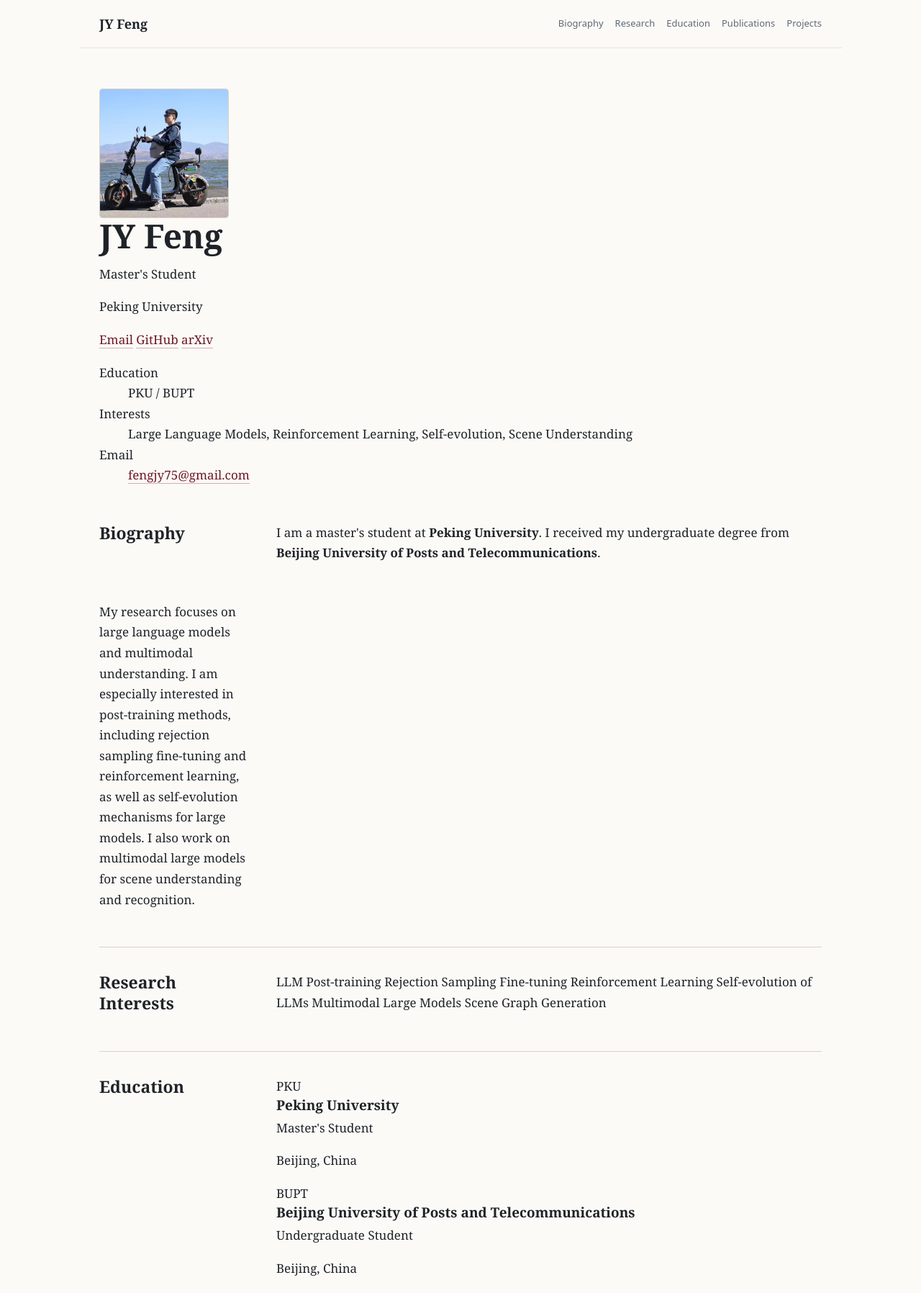
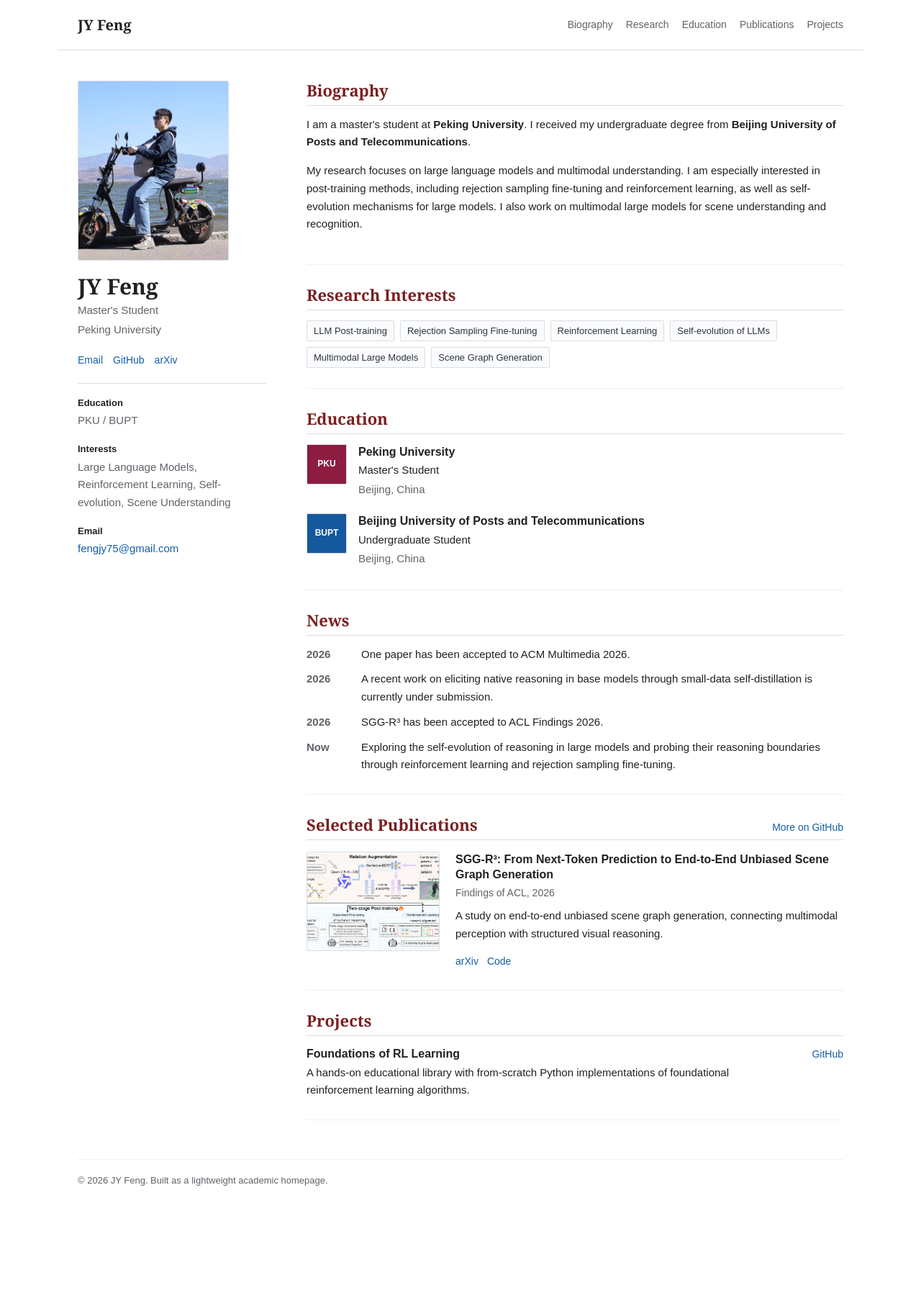
Before and after one commit to tequila28/tequila28.github.io, a plain HTML site: page index.html in a window 1280 px wide. Shown: the top 1796 px of the page at 72% size. After the commit the page ends 1688 px from the top, so only its background shows below. Drawn offline with Linux system fonts and the light colour scheme.

Commit message:
Update styles.css

```diff
--- a/styles.css
+++ b/styles.css
@@ -1,14 +1,14 @@
 :root {
-  color-scheme: light;
-  --bg: #fbfaf7;
-  --text: #1f2328;
-  --muted: #606975;
-  --line: #d8d2c6;
-  --soft-line: #ebe5da;
-  --accent: #8b1e2d;
-  --accent-ink: #6f1724;
-  --panel: #fffdf8;
-  --max: 1060px;
+  --background: #ffffff;
+  --paper: #ffffff;
+  --text: #202124;
+  --muted: #5f6368;
+  --border: #d9dde3;
+  --soft-border: #edf0f3;
+  --link: #145ea8;
+  --link-hover: #0a3f75;
+  --accent: #7a1f1f;
+  --max-width: 1120px;
 }
 
 * {
@@ -21,22 +21,21 @@
 
 body {
   margin: 0;
-  background: var(--bg);
+  background: var(--background);
   color: var(--text);
-  font-family: Georgia, "Times New Roman", serif;
-  font-size: 17px;
-  line-height: 1.68;
+  font-family: Arial, Helvetica, sans-serif;
+  font-size: 15px;
+  line-height: 1.65;
 }
 
 a {
-  color: var(--accent-ink);
+  color: var(--link);
   text-decoration: none;
-  border-bottom: 1px solid color-mix(in srgb, var(--accent) 35%, transparent);
 }
 
 a:hover {
-  color: var(--accent);
-  border-bottom-color: currentColor;
+  color: var(--link-hover);
+  text-decoration: underline;
 }
 
 .site-header {
@@ -46,72 +45,67 @@
   display: flex;
   align-items: center;
   justify-content: space-between;
-  gap: 28px;
-  max-width: var(--max);
+  max-width: var(--max-width);
   margin: 0 auto;
   padding: 18px 28px;
-  background: color-mix(in srgb, var(--bg) 92%, transparent);
-  border-bottom: 1px solid var(--soft-line);
-  backdrop-filter: blur(12px);
+  background: rgba(255, 255, 255, 0.96);
+  border-bottom: 1px solid var(--border);
+  backdrop-filter: blur(8px);
 }
 
 .brand {
   color: var(--text);
-  font-size: 18px;
+  font-family: Georgia, "Times New Roman", serif;
+  font-size: 20px;
   font-weight: 700;
-  border-bottom: 0;
+}
+
+.brand:hover {
+  color: var(--text);
+  text-decoration: none;
 }
 
 .nav {
   display: flex;
   flex-wrap: wrap;
   justify-content: flex-end;
-  gap: 16px;
-  font-family: ui-sans-serif, system-ui, -apple-system, BlinkMacSystemFont, "Segoe UI", sans-serif;
-  font-size: 13px;
-  letter-spacing: 0;
+  gap: 18px;
+  font-size: 14px;
 }
 
 .nav a {
   color: var(--muted);
-  border-bottom: 0;
 }
 
 .nav a:hover {
-  color: var(--accent);
+  color: var(--link);
 }
 
 .page {
-  max-width: var(--max);
+  display: grid;
+  grid-template-columns: 270px minmax(0, 1fr);
+  gap: 48px;
+  max-width: var(--max-width);
   margin: 0 auto;
-  padding: 56px 28px 36px;
+  padding: 42px 28px 32px;
 }
 
-.intro {
-  display: grid;
-  grid-template-columns: minmax(0, 1fr) 260px;
-  gap: 58px;
-  align-items: start;
-  padding-bottom: 42px;
-  border-bottom: 1px solid var(--line);
+.profile-panel {
+  position: sticky;
+  top: 86px;
+  align-self: start;
+  padding-right: 8px;
 }
 
-.eyebrow,
-.venue,
-.profile dt,
-.footer,
-.project > a,
-.paper-links,
-.link-row {
-  font-family: ui-sans-serif, system-ui, -apple-system, BlinkMacSystemFont, "Segoe UI", sans-serif;
-}
-
-.eyebrow {
-  margin: 0 0 10px;
-  color: var(--accent);
-  font-size: 13px;
-  font-weight: 700;
-  text-transform: uppercase;
+.portrait {
+  display: block;
+  width: 210px;
+  height: 250px;
+  object-fit: cover;
+  margin-bottom: 18px;
+  border: 1px solid var(--border);
+  border-radius: 2px;
+  background: #f6f7f8;
 }
 
 h1,
@@ -122,125 +116,138 @@
 }
 
 h1 {
-  margin-bottom: 14px;
-  font-size: 46px;
-  line-height: 1.08;
+  margin-bottom: 4px;
+  font-family: Georgia, "Times New Roman", serif;
+  font-size: 30px;
+  line-height: 1.18;
+}
+
+.position,
+.affiliation {
+  margin-bottom: 2px;
+  color: var(--muted);
+}
+
+.profile-links {
+  display: flex;
+  flex-wrap: wrap;
+  gap: 10px 14px;
+  margin: 18px 0 20px;
+  font-size: 14px;
+}
+
+.quick-info {
+  margin: 0;
+  padding-top: 16px;
+  border-top: 1px solid var(--border);
+}
+
+.quick-info div {
+  margin-bottom: 16px;
+}
+
+.quick-info dt {
+  margin-bottom: 2px;
+  color: var(--text);
+  font-size: 13px;
   font-weight: 700;
 }
 
+.quick-info dd {
+  margin: 0;
+  color: var(--muted);
+}
+
+.content {
+  min-width: 0;
+}
+
+.section {
+  padding: 0 0 28px;
+  margin-bottom: 28px;
+  border-bottom: 1px solid var(--soft-border);
+}
+
+.section:last-child {
+  margin-bottom: 0;
+}
+
 h2 {
-  margin-bottom: 18px;
-  font-size: 23px;
+  margin-bottom: 14px;
+  padding-bottom: 6px;
+  border-bottom: 1px solid var(--border);
+  color: var(--accent);
+  font-family: Georgia, "Times New Roman", serif;
+  font-size: 22px;
   line-height: 1.25;
 }
 
 h3 {
-  margin-bottom: 4px;
-  font-size: 19px;
+  margin-bottom: 3px;
+  font-size: 16px;
   line-height: 1.35;
 }
 
-.lead {
-  max-width: 760px;
-  color: #30363d;
-  font-size: 22px;
-  line-height: 1.46;
+.muted,
+.paper-meta {
+  color: var(--muted);
 }
 
-.intro-text p:not(.lead):not(.eyebrow) {
-  max-width: 760px;
+.tag-list {
+  display: flex;
+  flex-wrap: wrap;
+  gap: 8px;
 }
 
-.link-row {
-  display: flex;
-  flex-wrap: wrap;
+.tag-list span {
+  display: inline-flex;
+  align-items: center;
+  min-height: 28px;
+  padding: 3px 9px;
+  color: #30343b;
+  border: 1px solid var(--border);
+  border-radius: 2px;
+  background: #fafbfc;
+  font-size: 13px;
+}
+
+.timeline {
+  display: grid;
+  gap: 18px;
+}
+
+.timeline-item {
+  display: grid;
+  grid-template-columns: 56px minmax(0, 1fr);
   gap: 16px;
-  margin-top: 24px;
-  font-size: 14px;
+  align-items: start;
+}
+
+.school-mark {
+  display: grid;
+  width: 56px;
+  height: 56px;
+  place-items: center;
+  border: 1px solid var(--border);
+  border-radius: 2px;
+  color: #ffffff;
+  font-size: 12px;
   font-weight: 700;
 }
 
-.profile {
-  position: sticky;
-  top: 84px;
+.school-mark.pku {
+  background: #8c1d40;
 }
 
-.portrait-frame {
-  width: 180px;
-  margin-bottom: 22px;
+.school-mark.bupt {
+  background: #15589d;
 }
 
-.portrait,
-.portrait-fallback {
-  display: block;
-  width: 180px;
-  aspect-ratio: 1;
-  border: 1px solid var(--line);
-  border-radius: 4px;
-  background: var(--panel);
+.timeline-item p {
+  margin-bottom: 2px;
 }
 
-.portrait {
-  object-fit: cover;
-}
-
-.portrait-fallback {
-  display: none;
-  place-items: center;
-  color: var(--accent);
-  font-family: ui-sans-serif, system-ui, -apple-system, BlinkMacSystemFont, "Segoe UI", sans-serif;
-  font-size: 40px;
-  font-weight: 700;
-  letter-spacing: 0;
-}
-
-.profile dl {
-  margin: 0;
-  padding-top: 2px;
-  border-top: 1px solid var(--line);
-}
-
-.profile div {
-  padding: 13px 0;
-  border-bottom: 1px solid var(--soft-line);
-}
-
-.profile dt {
-  color: var(--muted);
-  font-size: 12px;
-  font-weight: 700;
-  text-transform: uppercase;
-}
-
-.profile dd {
-  margin: 2px 0 0;
-}
-
-.section {
-  display: grid;
-  grid-template-columns: 210px minmax(0, 1fr);
-  gap: 36px;
-  padding: 34px 0;
-  border-bottom: 1px solid var(--line);
-}
-
-.section > h2,
-.section-heading {
-  align-self: start;
-}
-
-.section-heading h2 {
-  margin-bottom: 8px;
-}
-
-.section-heading a {
-  font-family: ui-sans-serif, system-ui, -apple-system, BlinkMacSystemFont, "Segoe UI", sans-serif;
-  font-size: 13px;
-  font-weight: 700;
-}
-
-.news-list,
-.interest-list {
+.news-list {
   margin: 0;
   padding: 0;
   list-style: none;
@@ -248,9 +255,9 @@
 
 .news-list li {
   display: grid;
-  grid-template-columns: 74px minmax(0, 1fr);
-  gap: 18px;
-  padding: 0 0 14px;
+  grid-template-columns: 62px minmax(0, 1fr);
+  gap: 14px;
+  padding: 0 0 10px;
 }
 
 .news-list li:last-child {
@@ -259,199 +266,162 @@
 
 .news-list time {
   color: var(--muted);
-  font-family: ui-sans-serif, system-ui, -apple-system, BlinkMacSystemFont, "Segoe UI", sans-serif;
-  font-size: 13px;
   font-weight: 700;
 }
 
-.interest-list {
-  columns: 2;
-  column-gap: 48px;
+.section-title-row {
+  display: flex;
+  align-items: baseline;
+  justify-content: space-between;
+  gap: 18px;
+  margin-bottom: 16px;
+  border-bottom: 1px solid var(--border);
 }
 
-.interest-list li {
-  break-inside: avoid;
-  margin-bottom: 10px;
-  padding-left: 18px;
-  position: relative;
+.section-title-row h2 {
+  margin: 0;
+  border-bottom: 0;
 }
 
-.interest-list li::before {
-  content: "";
-  position: absolute;
-  left: 0;
-  top: 0.72em;
-  width: 5px;
-  height: 5px;
-  background: var(--accent);
-  border-radius: 50%;
+.section-title-row a {
+  flex: 0 0 auto;
+  font-size: 14px;
 }
 
 .publication {
   display: grid;
-  grid-template-columns: 180px minmax(0, 1fr);
-  gap: 24px;
-  padding-bottom: 26px;
-  margin-bottom: 26px;
-  border-bottom: 1px solid var(--soft-line);
+  grid-template-columns: 185px minmax(0, 1fr);
+  gap: 22px;
+  align-items: start;
 }
 
-.publication:last-child {
-  margin-bottom: 0;
-  padding-bottom: 0;
-  border-bottom: 0;
+.paper-image {
+  width: 185px;
+  aspect-ratio: 4 / 3;
+  object-fit: cover;
+  border: 1px solid var(--border);
+  border-radius: 2px;
+  background: #f6f7f8;
 }
 
-.publication.compact {
-  display: block;
+.paper-meta {
+  margin-bottom: 8px;
+  font-size: 14px;
 }
 
-.paper-media img,
-.paper-fallback {
-  width: 100%;
-  aspect-ratio: 4 / 3;
-  border: 1px solid var(--line);
-  border-radius: 3px;
-  background: var(--panel);
+.paper-links,
+.project-links {
+  display: flex;
+  gap: 12px;
+  margin-bottom: 0;
+  font-size: 14px;
 }
 
-.paper-media img {
-  object-fit: cover;
+.project-row {
+  display: grid;
+  grid-template-columns: minmax(0, 1fr) auto;
+  gap: 20px;
+  align-items: start;
 }
 
-.paper-fallback {
-  display: none;
-  place-items: center;
-  color: var(--accent);
-  font-family: ui-sans-serif, system-ui, -apple-system, BlinkMacSystemFont, "Segoe UI", sans-serif;
-  font-size: 17px;
-  font-weight: 700;
-}
-
-.venue {
-  margin-bottom: 10px;
-  color: var(--accent);
-  font-size: 13px;
-  font-weight: 700;
-}
-
-.paper-links {
-  display: flex;
-  gap: 14px;
+.project-row p {
   margin-bottom: 0;
-  font-size: 13px;
-  font-weight: 700;
-}
-
-.education-list article,
-.project {
-  padding-bottom: 18px;
-  margin-bottom: 18px;
-  border-bottom: 1px solid var(--soft-line);
-}
-
-.education-list article:last-child,
-.project:last-child {
-  margin-bottom: 0;
-  padding-bottom: 0;
-  border-bottom: 0;
-}
-
-.education-list p,
-.project p,
-.publication p {
-  color: var(--muted);
-}
-
-.project {
-  display: flex;
-  align-items: flex-start;
-  justify-content: space-between;
-  gap: 22px;
-}
-
-.project > a {
-  flex: 0 0 auto;
-  font-size: 13px;
-  font-weight: 700;
 }
 
 .footer {
-  max-width: var(--max);
+  max-width: var(--max-width);
   margin: 0 auto;
-  padding: 22px 28px 42px;
+  padding: 22px 28px 38px;
   color: var(--muted);
   font-size: 13px;
 }
 
 .footer p {
   margin: 0;
+  border-top: 1px solid var(--soft-border);
+  padding-top: 18px;
 }
 
-@media (max-width: 760px) {
-  body {
-    font-size: 16px;
-  }
-
+@media (max-width: 820px) {
   .site-header {
     position: static;
-    align-items: flex-start;
-    flex-direction: column;
+    display: block;
     padding: 16px 20px;
   }
 
   .nav {
     justify-content: flex-start;
+    gap: 12px;
+    margin-top: 8px;
   }
 
   .page {
-    padding: 34px 20px 28px;
+    display: block;
+    padding: 28px 20px 24px;
   }
 
-  .intro,
-  .section,
-  .publication {
+  .profile-panel {
+    position: static;
+    display: grid;
+    grid-template-columns: 132px minmax(0, 1fr);
+    gap: 18px;
+    margin-bottom: 30px;
+    padding-bottom: 24px;
+    border-bottom: 1px solid var(--border);
+  }
+
+  .portrait {
+    grid-row: span 4;
+    width: 132px;
+    height: 158px;
+    margin-bottom: 0;
+  }
+
+  .profile-links,
+  .quick-info {
+    grid-column: 1 / -1;
+  }
+
+  .publication,
+  .timeline-item,
+  .project-row {
     display: block;
   }
 
-  h1 {
-    font-size: 38px;
+  .paper-image {
+    width: 100%;
+    max-width: 260px;
+    margin-bottom: 12px;
   }
 
-  .lead {
-    font-size: 19px;
-  }
-
-  .profile {
-    position: static;
-    margin-top: 28px;
-  }
-
-  .portrait-frame,
-  .portrait,
-  .portrait-fallback {
-    width: 150px;
-  }
-
-  .section > h2,
-  .section-heading {
-    margin-bottom: 14px;
+  .school-mark {
+    margin-bottom: 8px;
   }
 
   .news-list li {
-    grid-template-columns: 58px minmax(0, 1fr);
-    gap: 12px;
+    grid-template-columns: 54px minmax(0, 1fr);
+  }
+}
+
+@media (max-width: 480px) {
+  body {
+    font-size: 14px;
   }
 
-  .interest-list {
-    columns: 1;
+  .profile-panel {
+    grid-template-columns: 112px minmax(0, 1fr);
   }
 
-  .paper-media {
-    margin-bottom: 14px;
+  .portrait {
+    width: 112px;
+    height: 134px;
   }
 
-  .project {
-    display: block;
+  h1 {
+    font-size: 26px;
+  }
+
+  h2 {
+    font-size: 20px;
   }
 }
```
